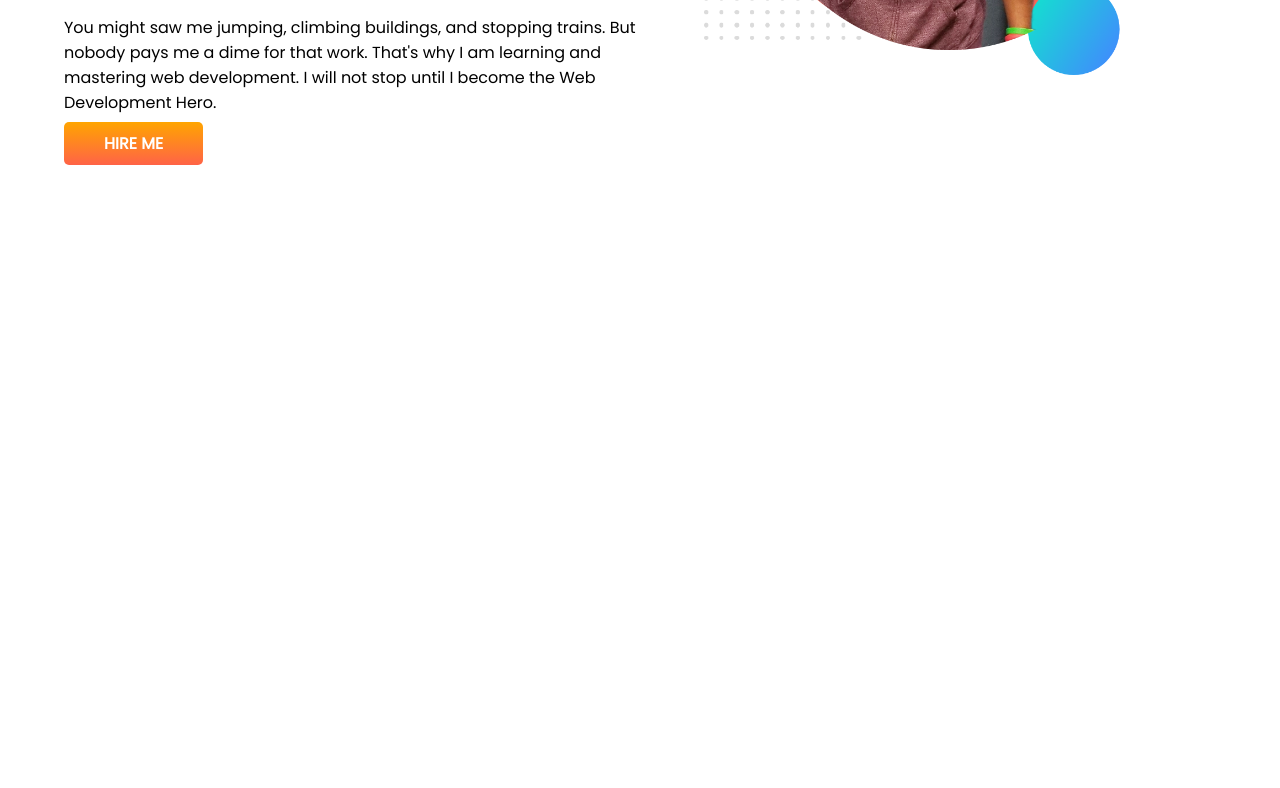
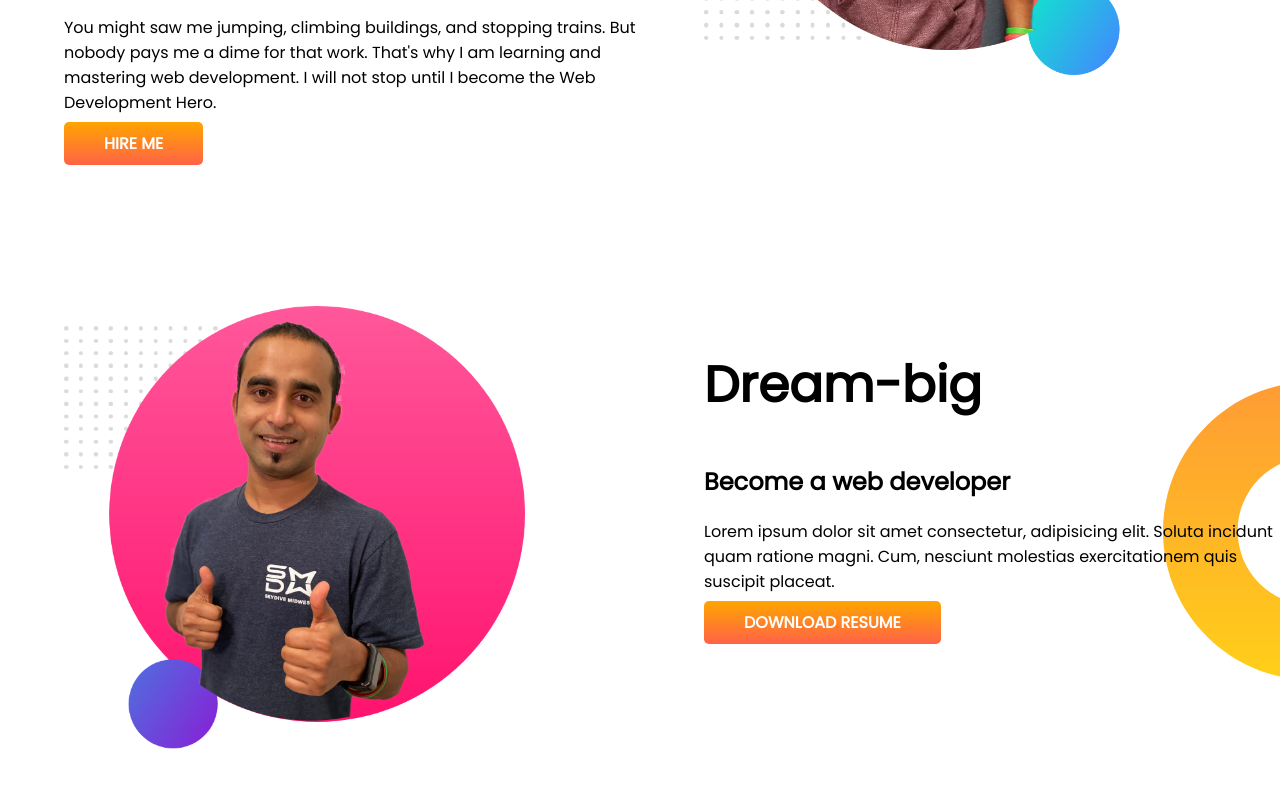
Before and after one commit to OmarFarukbd234/developer-portfolio, a plain HTML site: page index.html in a window 1280 px wide. Shown: the part 382-1170 px from the top of the page. Before the commit the page ends 800 px from the top, so only its background shows below. Drawn offline with Linux system fonts and the light colour scheme.

Commit message:
dream is added

```diff
--- a/index.html
+++ b/index.html
@@ -32,6 +32,19 @@
 
         </div>
     </section>
+
+    <section class="dream-big">
+        <div class="half-width">
+            <img src="images/jhankar2.png" alt="">
+        </div>
+        <div class="half-width">
+            <h1>Dream-big</h2>
+                <h2>Become a web developer</h2>
+                <p>Lorem ipsum dolor sit amet consectetur, adipisicing elit. Soluta incidunt quam ratione magni. Cum,
+                    nesciunt molestias exercitationem quis suscipit placeat.</p>
+                <a class="anchor-button" href="">DOWNLOAD RESUME</a>
+        </div>
+    </section>
 </body>
 
 </html>
--- a/style.css
+++ b/style.css
@@ -12,6 +12,7 @@ h1 {
 
 section {
   display: flex;
+  margin-bottom: 150px;
 }
 .half-width {
   width: 50%;
@@ -34,3 +35,9 @@ section {
   background-image: url(images/top-banner.png);
   background-repeat: no-repeat;
 }
+
+.dream-big {
+  background-image: url(images/dream-bg.png);
+  background-repeat: no-repeat;
+  background-position: right;
+}
```
